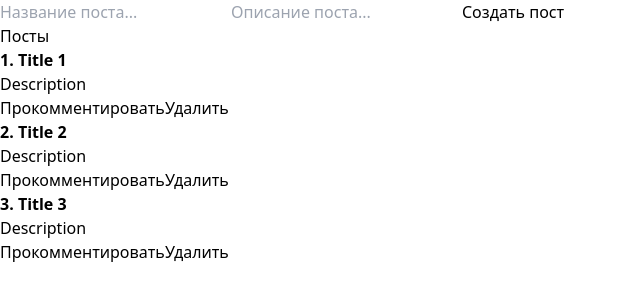
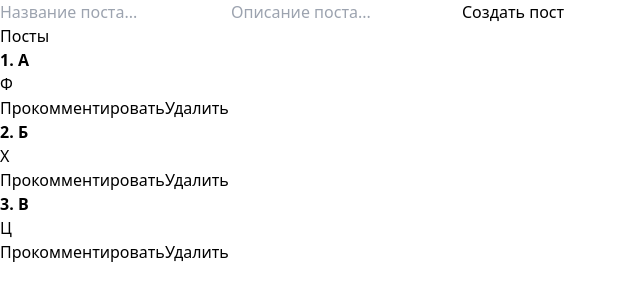
Before and after one commit to vadim36/react-playground-2, a React (Vite) app: page / in a window 1280 px wide. Shown: the top 300 px of the page, without its empty margins (0-640 px from the left). Built offline with nearby package versions, Linux system fonts and the light colour scheme.

Commit message:
add some styles

```diff
--- a/src/App.tsx
+++ b/src/App.tsx
@@ -1,13 +1,12 @@
 import { FC, useState } from 'react'
-
 import { PostList } from './components/PostList'
 import { PostForm } from './components/PostForm'
 
 const App:FC = () => {
   const [posts, setPosts] = useState<IPost[]>([
-    {id: 1,  title: 'Title 1', body: 'Description'},
-    {id: 2,  title: 'Title 2', body: 'Description'},
-    {id: 3,  title: 'Title 3', body: 'Description'},
+    {id: 1,  title: 'А', body: 'Ф'},
+    {id: 2,  title: 'Б', body: 'X'},
+    {id: 3,  title: 'В', body: 'Ц'},
   ])
 
   function createPost(newPost: IPost):void {
@@ -19,11 +18,11 @@ const App:FC = () => {
   }
 
   return (
-    <>
+    <div className='p-2'>
       <PostForm create={createPost}/>
-      <PostList title={posts.length ? 'Посты' : 'Посты не найдены'}
+      <PostList title={posts.length ? 'Посты' : 'Посты не найдены!'}
         list={posts} remove={removePost}/>
-    </>
+    </div>
   )
 }
 
--- a/src/components/PostForm.tsx
+++ b/src/components/PostForm.tsx
@@ -43,7 +43,7 @@ export const PostForm:FC<PostFormProps> = ({create}) => {
   }
 
   return (
-    <form className="gap-2 p-2 flex">
+    <form className="gap-2 flex has-[strong]:outline outline-2 outline-red-500 py-2">
       <Input type="text" placeholder="Название поста..." value={post.title}
         onChange={(event: ChangeEvent<HTMLInputElement>):void => {
           return setPost({...post, title: event.target.value})
@@ -53,8 +53,12 @@ export const PostForm:FC<PostFormProps> = ({create}) => {
           return setPost({...post, body: event.target.value})
         }}/>
       <Button variant={ButtonVariants.primary} onClick={createPost}>Создать пост</Button>
-      {validateError &&
-        <strong className='text-red-500 text-2xl'>{validateError}</strong>}
+      {
+        validateError &&
+          <strong aria-label='Validation error' className='text-red-500 text-2xl'>
+            {validateError}
+          </strong>
+      }
     </form>
   )
 }
```
